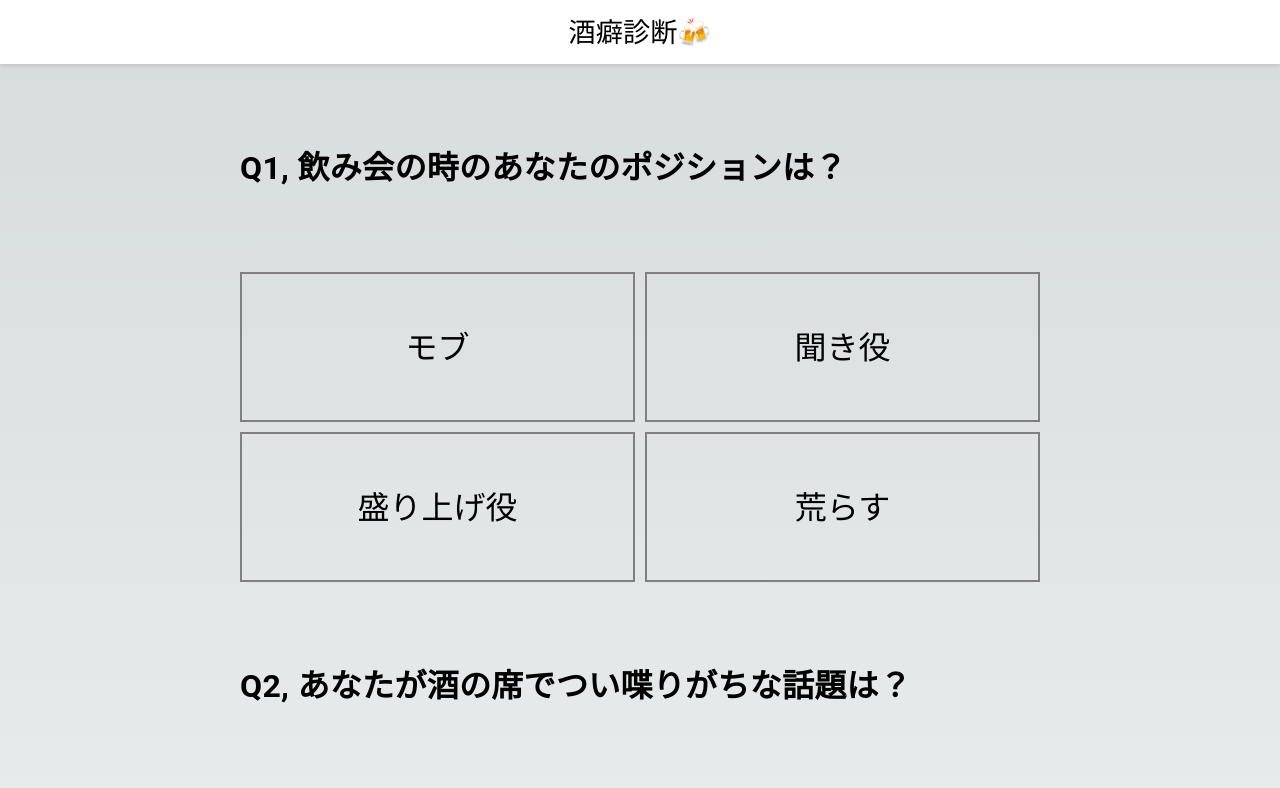
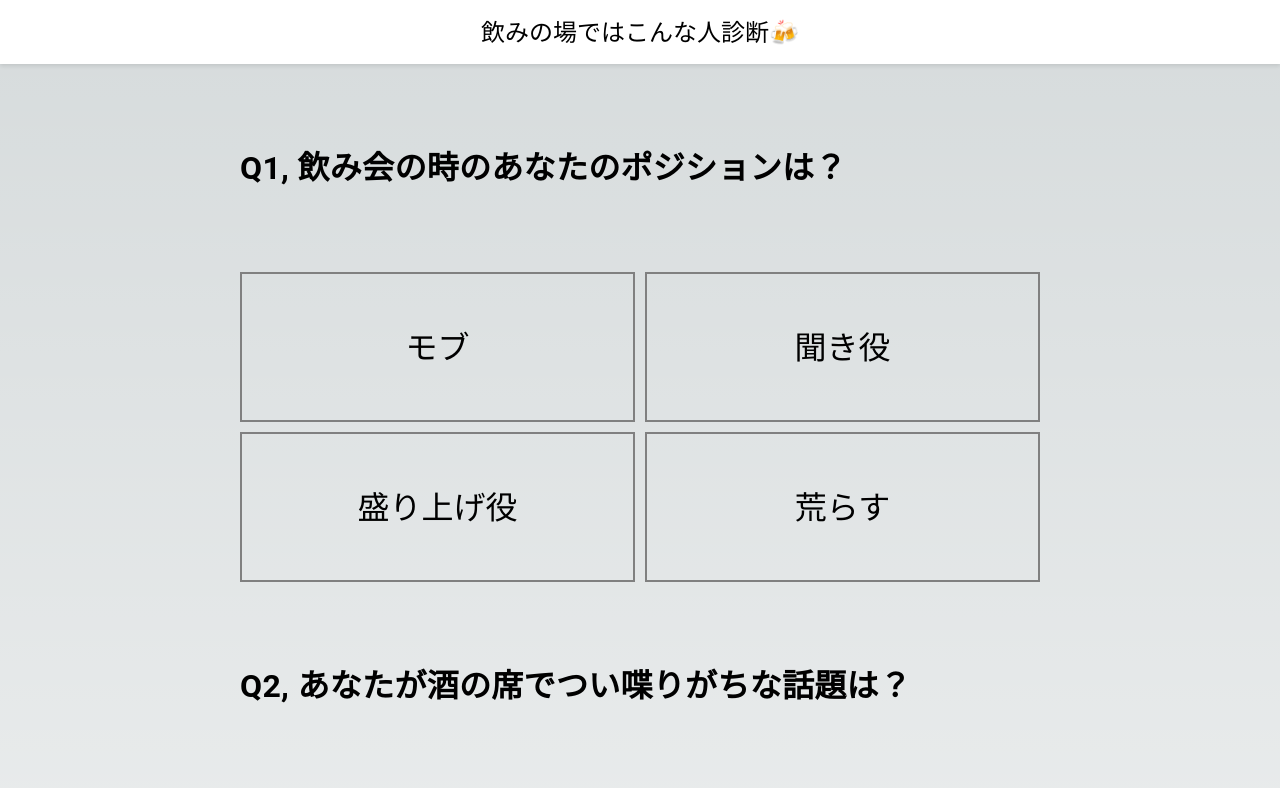
Before and after one commit to akira1515/dialcohol, a Next.js app: page / in a window 1280 px wide. Shown: the top 788 px of the page. Built offline with nearby package versions, Linux system fonts and the light colour scheme.

Commit message:
タイトル変更

```diff
--- a/components/Header.tsx
+++ b/components/Header.tsx
@@ -14,7 +14,7 @@ const Header = () => {
             justifyContent: 'center',
             height: 64,
             width: '100vw',
-            fontSize: '1.7rem',
+            fontSize: '1.5rem',
             padding: '0 24px',
             color: "black",
             backgroundColor: '#fff',
@@ -22,7 +22,7 @@ const Header = () => {
             zIndex: 10,
         }}
     >
-        酒癖診断🍻
+        飲みの場ではこんな人診断🍻
     </Box>
     )
     }
```
